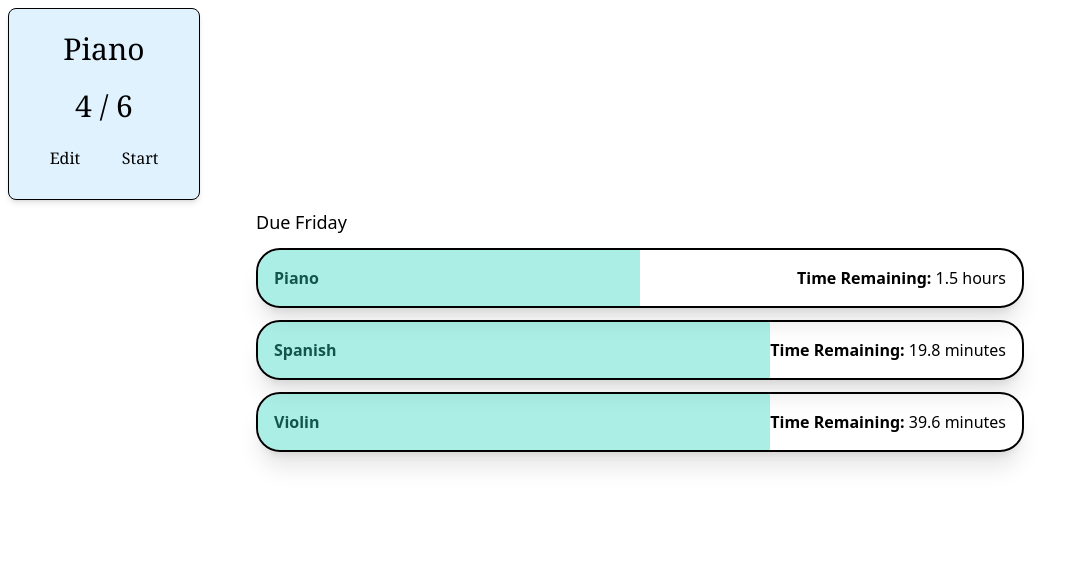
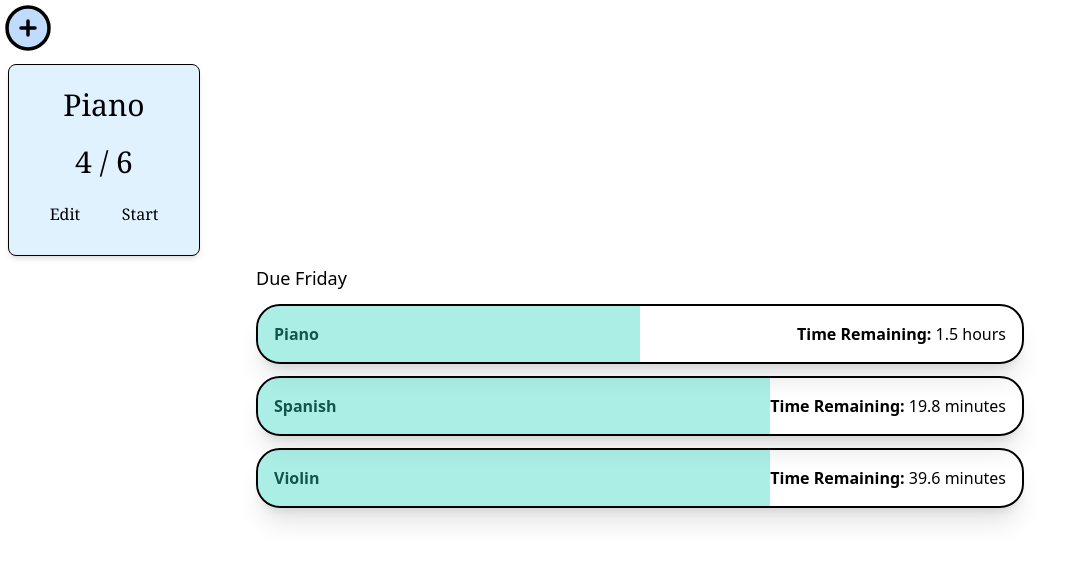
Before and after one commit to chingu-voyages/v43-tier2-team-21, a React (Create React App) app: page / in a window 1280 px wide. Shown: the top 562 px of the page, without its empty margins (0-1082 px from the left). Built offline with nearby package versions, Linux system fonts and the light colour scheme.

Commit message:
Create add skill button.

```diff
--- /dev/null
+++ b/src/components/AddskillBtn.js
@@ -0,0 +1,9 @@
+import { Link } from "react-router-dom";
+
+export const AddskillBtn = () =>{
+	return <Link to={"/edit"}>
+		<svg xmlns="http://www.w3.org/2000/svg" viewBox="0 0 24 24" strokeWidth={1.5} stroke="currentColor" className="fill-blue-200 w-14 h-14">
+		<path strokeLinecap="round" strokeLinejoin="round" d="M12 9v6m3-3H9m12 0a9 9 0 11-18 0 9 9 0 0118 0z" />
+		</svg>
+	</Link>
+}
--- a/src/pages/Dashboard.js
+++ b/src/pages/Dashboard.js
@@ -1,11 +1,11 @@
-import SkillForm from "../components/SkillForm";
 import { SkillCard } from "../components/SkillCard";
-import Timer from "../components/Timer";
 import DueToday from "../components/DueToday/DueToday";
+import { AddskillBtn } from "../components/AddskillBtn";
 
 const Dashboard = () => {
   return (
     <>
+      <AddskillBtn />
       <SkillCard />
       <DueToday />
     </>
```
